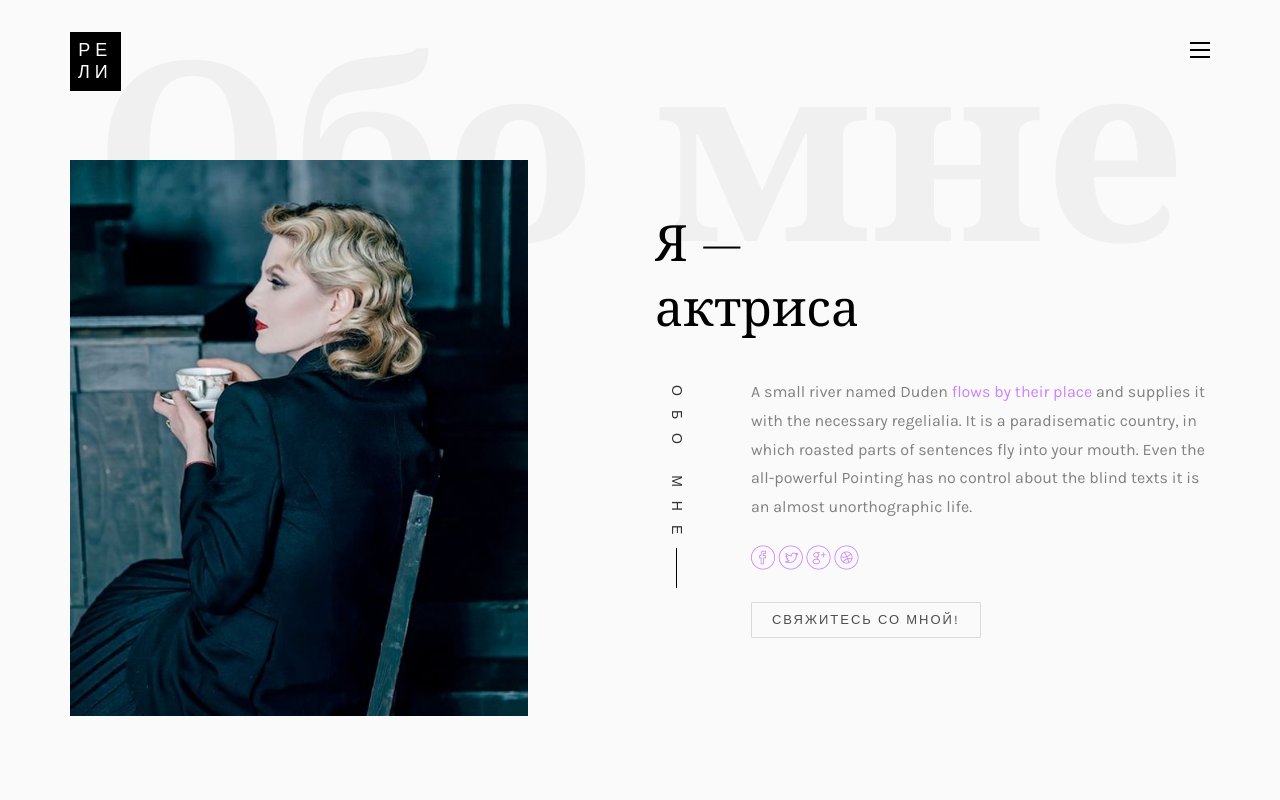
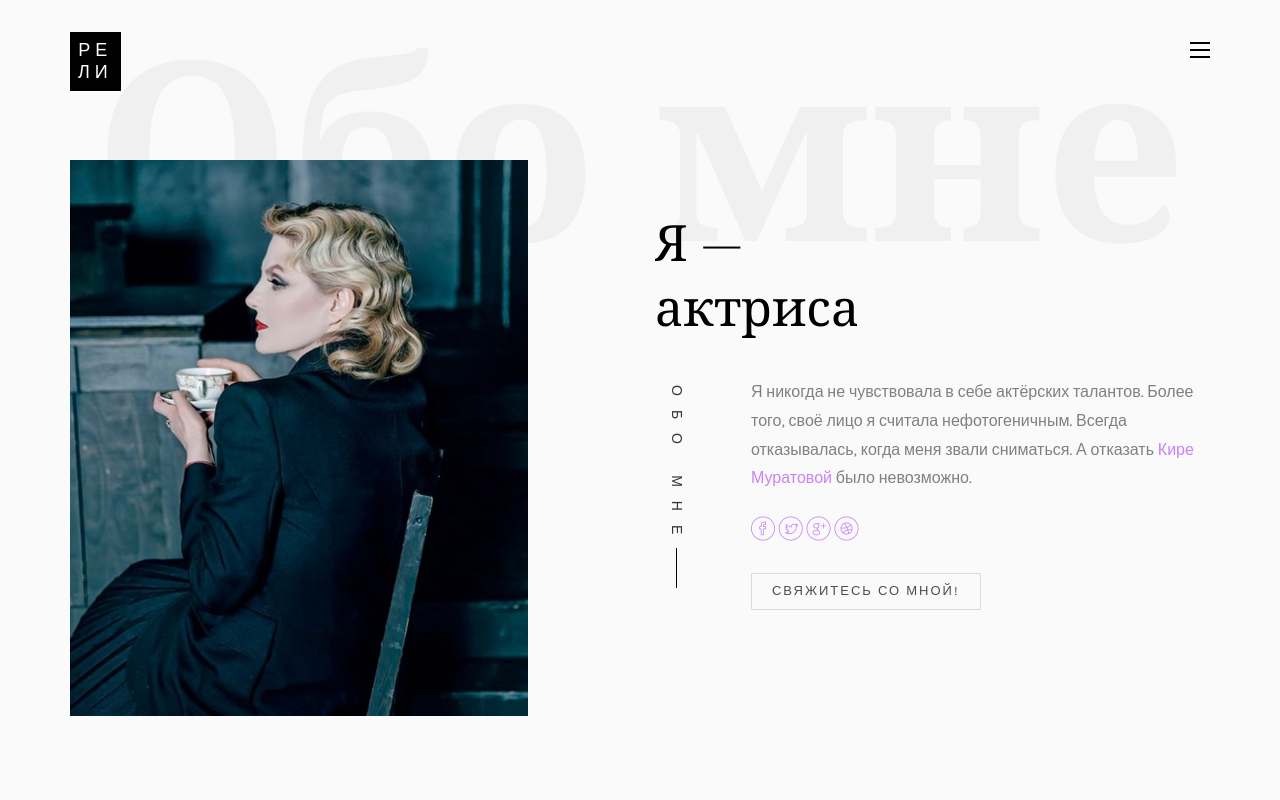
Before and after one commit to Valerieedoll/resume, a plain HTML site: page index.html in a window 1280 px wide. Shown: the top 800 px of the page. Drawn offline with nearby package versions, Linux system fonts and the light colour scheme; files whose address does not match are found by name; a web font is replaced by a local one.

Commit message:
Update index.html

```diff
--- a/index.html
+++ b/index.html
@@ -139,7 +139,7 @@
 								<div class="rotate">
 									<h2 class="heading">Обо мне</h2>
 								</div>
-								<p>A small river named Duden <a href="#">flows by their place</a> and supplies it with the necessary regelialia. It is a paradisematic country, in which roasted parts of sentences fly into your mouth. Even the all-powerful Pointing has no control about the blind texts it is an almost unorthographic life.</p>
+								<p>Я никогда не чувствовала в себе актёрских талантов. Более того, своё лицо я считала нефотогеничным. Всегда отказывалась, когда меня звали сниматься. А отказать  <a href="#">Кире Муратовой</a> было невозможно.</p>
 								<p class="colorlib-social-icons">
 									<a href="#"><i class="icon-facebook4"></i></a>
 									<a href="#"><i class="icon-twitter3"></i></a>
```
